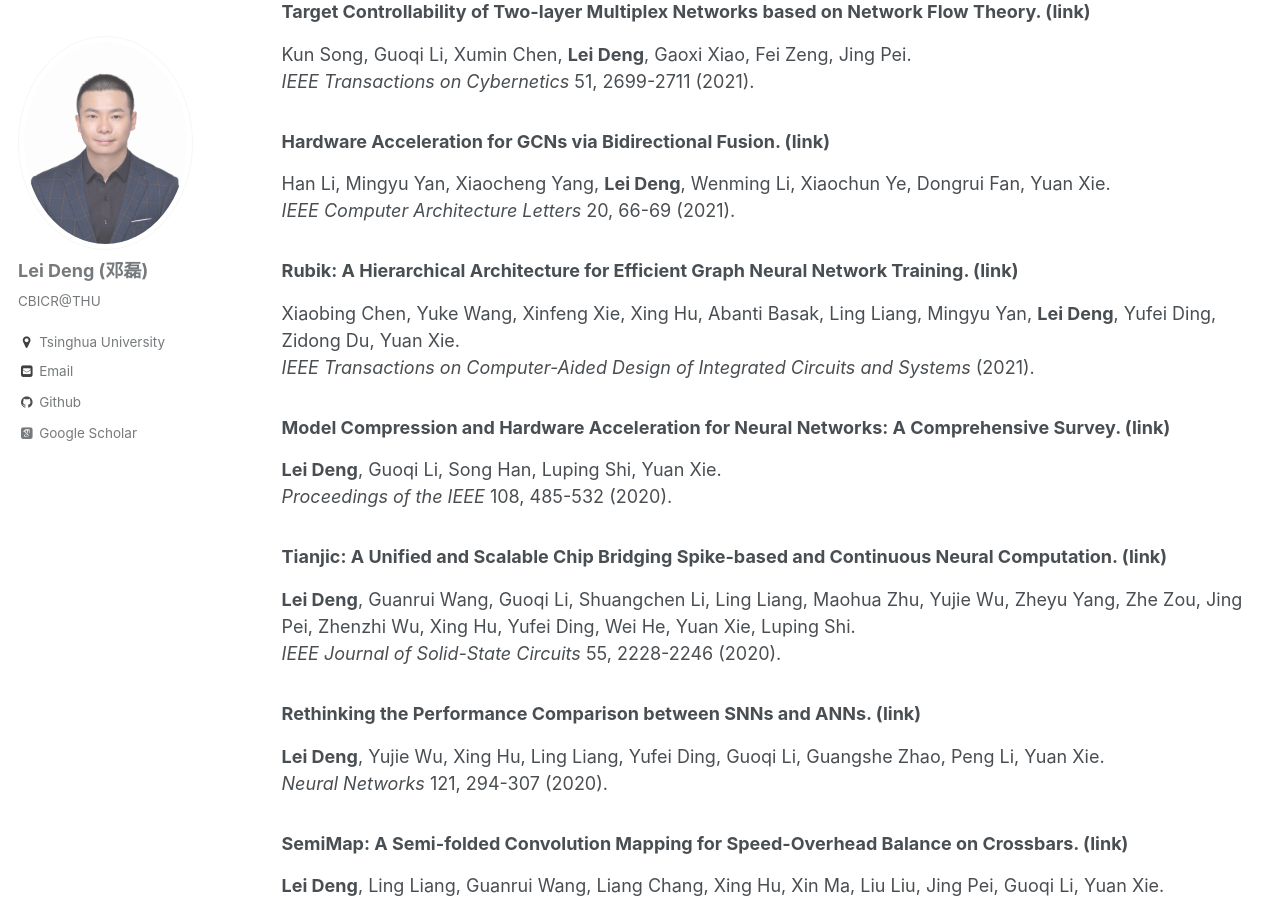
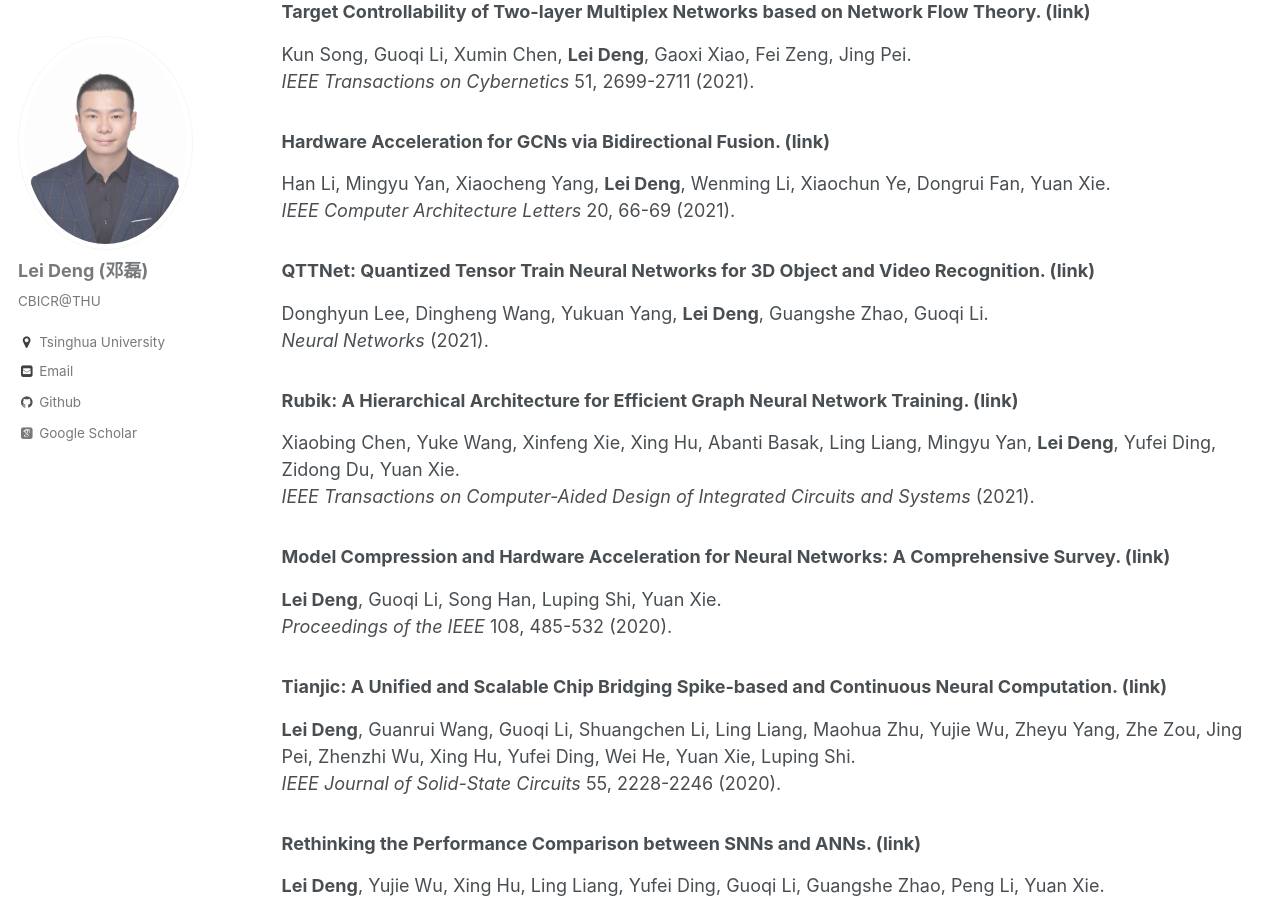
Before and after one commit to dllfei/dllfei.github.io, a Jekyll site: the page built from _pages/publications.md, in a window 1280 px wide and 900 px high, scrolled down 1513 px. Built offline with Jekyll 4.4.1, drawn with Linux system fonts in a browser that asks for light colours; some web fonts are replaced.

Commit message:
Update publications.md

```diff
--- a/_pages/publications.md
+++ b/_pages/publications.md
@@ -51,6 +51,10 @@ Kun Song, Guoqi Li, Xumin Chen, **Lei Deng**, Gaoxi Xiao, Fei Zeng, Jing Pei. <b
 ### Hardware Acceleration for GCNs via Bidirectional Fusion. ([link](https://ieeexplore.ieee.org/abstract/document/9425440)) <br />
 Han Li, Mingyu Yan, Xiaocheng Yang, **Lei Deng**, Wenming Li, Xiaochun Ye, Dongrui Fan, Yuan Xie. <br />
 *IEEE Computer Architecture Letters* 20, 66-69 (2021).
+
+### QTTNet: Quantized Tensor Train Neural Networks for 3D Object and Video Recognition. ([link]()) <br />
+Donghyun Lee, Dingheng Wang, Yukuan Yang, **Lei Deng**, Guangshe Zhao, Guoqi Li. <br />
+*Neural Networks* (2021).
 
 ### Rubik: A Hierarchical Architecture for Efficient Graph Neural Network Training. ([link](https://ieeexplore.ieee.org/abstract/document/9428002)) <br />
 Xiaobing Chen, Yuke Wang, Xinfeng Xie, Xing Hu, Abanti Basak, Ling Liang, Mingyu Yan, **Lei Deng**, Yufei Ding, Zidong Du, Yuan Xie. <br />
```
